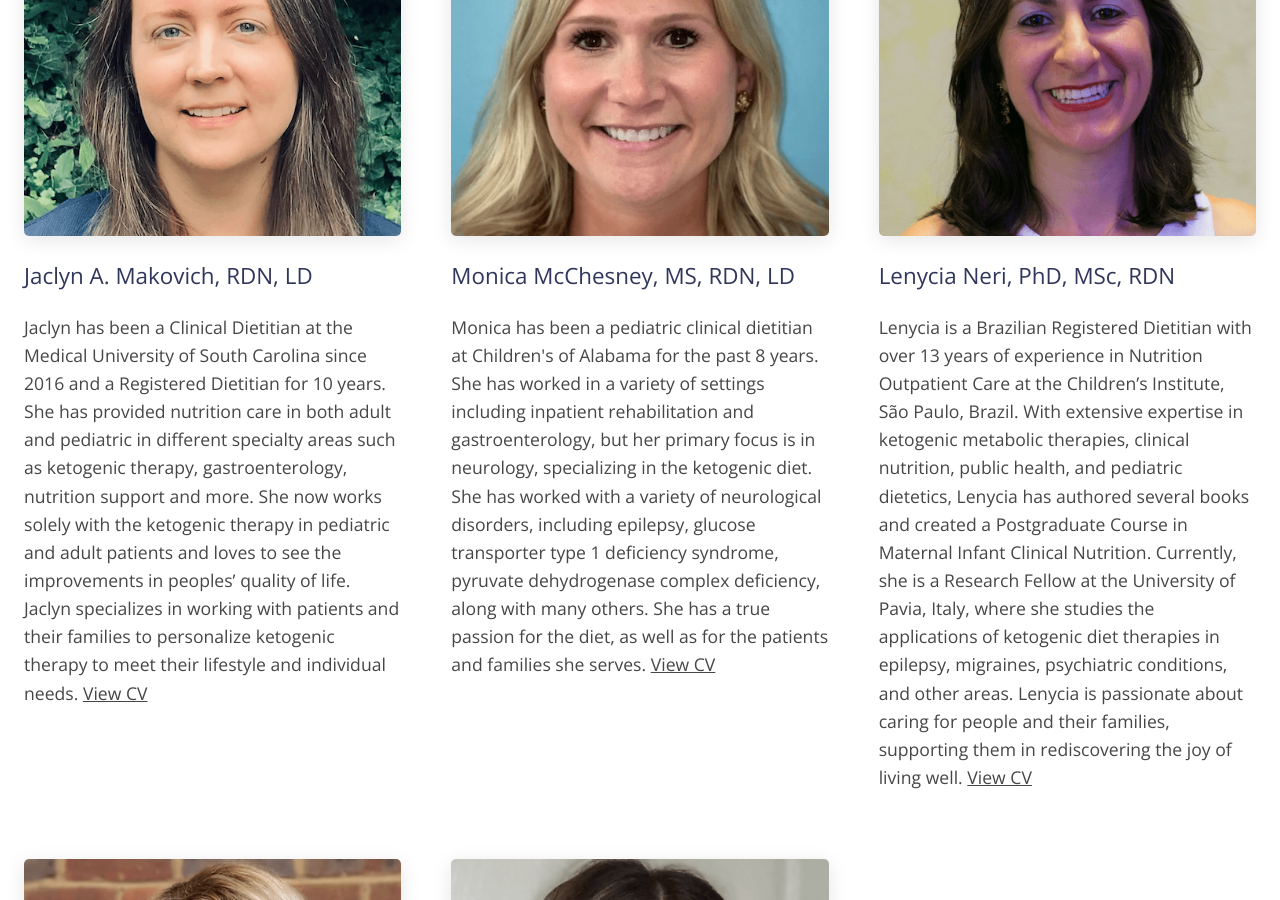
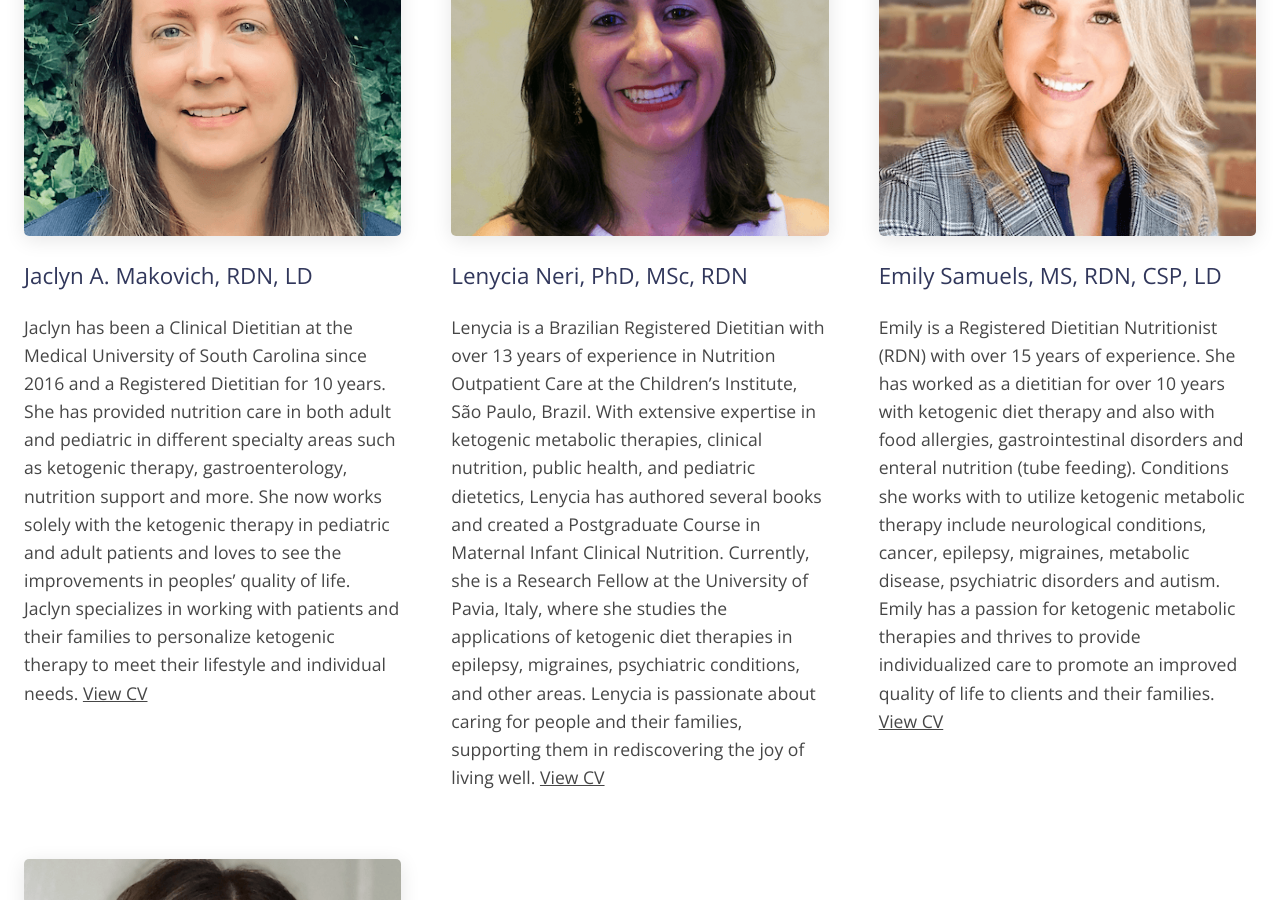
Before and after one commit to janmilosh/potterketo_jekyll, a Jekyll site: the page built from _pages/team.html, in a window 1280 px wide and 900 px high, scrolled down 2373 px. Built offline with Jekyll 4.4.1, drawn with Linux system fonts in a browser that asks for light colours; nearby versions of some CDN libraries.

Commit message:
Remove Monica

```diff
--- a/_includes/people/monica.html
+++ /dev/null
@@ -1,5 +0,0 @@
-<div>
-  <img src="{{ '/assets/images/monica.png' | relative_url }}" alt="Monica McChesney">
-  <h2>Monica McChesney, MS, RDN, LD</h2>
-  <p>Monica has been a pediatric clinical dietitian at Children's of Alabama for the past 8 years. She has worked in a variety of settings including inpatient rehabilitation and gastroenterology, but her primary focus is in neurology, specializing in the ketogenic diet. She has worked with a variety of neurological disorders, including epilepsy, glucose transporter type 1 deficiency syndrome, pyruvate dehydrogenase complex deficiency, along with many others. She has a true passion for the diet, as well as for the patients and families she serves. <span class="nobreak"><a href="{{ '/assets/files/monica_cv.pdf' | relative_url }}" target="_blank">View CV</a></span></p>
-</div>
--- a/_pages/team.html
+++ b/_pages/team.html
@@ -14,7 +14,6 @@ title: Our Team
     {% include people/lauren.html %}
     {% include people/lindsay.html %}
     {% include people/jaclyn.html %}
-    {% include people/monica.html %}
     {% include people/lenycia.html %}
     {% include people/emily.html %}
     {% include people/erin.html %}
```
Also changed, not shown: assets/images/monica.png (deleted), 1 other file.
